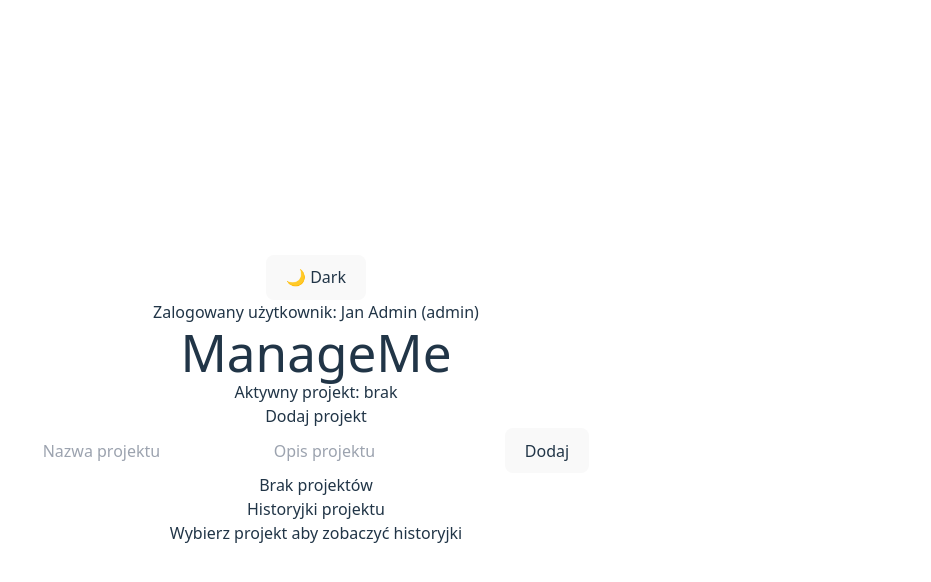
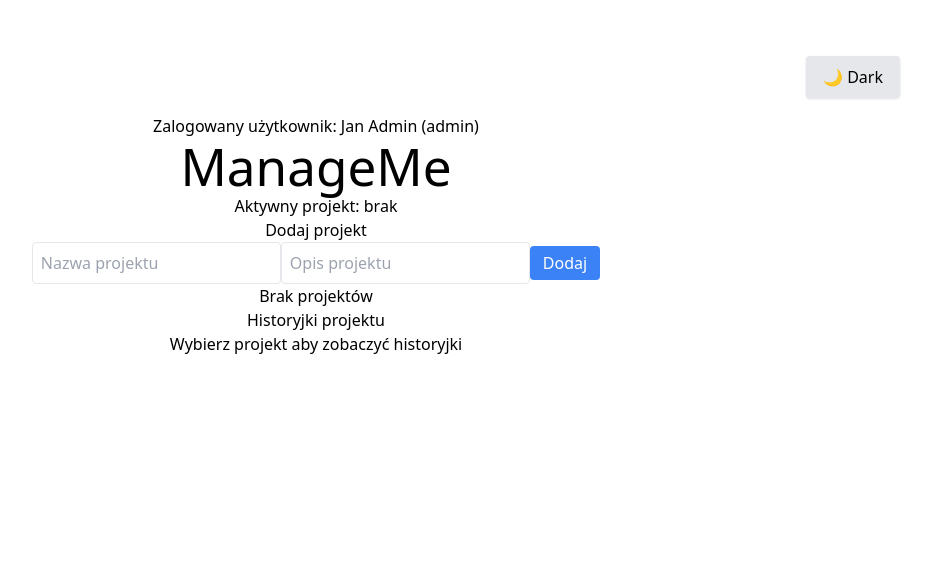
Before and after one commit to bednarsk1/programowanie-aplikacji-webowych, a React (Vite) app: page / in a window 1280 px wide. Shown: the top 582 px of the page, without its empty margins (324-1255 px from the left). Built offline with nearby package versions, Linux system fonts and the light colour scheme.

Commit message:
dark mode

```diff
--- a/src/App.tsx
+++ b/src/App.tsx
@@ -5,9 +5,9 @@ import { UserService } from "./api/UserService";
 import { ActiveProjectService } from "./api/ActiveProjectService";
 import { StoryService } from "./api/StoryService";
 import type { Story } from "./models/Story";
-import "./App.css";
 import { TaskService } from "./api/TaskService";
 import type { Task } from "./models/Task";
+import "./App.css";
 
 function App() {
   const [projects, setProjects] = useState<Project[]>([]);
@@ -36,13 +36,6 @@ function App() {
   const [activeStoryId, setActiveStoryId] = useState<string | null>(null);
   const [selectedUserId, setSelectedUserId] = useState<string>("");
   const [darkMode, setDarkMode] = useState(false);
-  useEffect(() => {
-    if (darkMode) {
-      document.documentElement.classList.add("dark");
-    } else {
-      document.documentElement.classList.remove("dark");
-    }
-  }, [darkMode]);
 
   useEffect(() => {
     if (!activeProjectId) return;
@@ -62,6 +55,14 @@ function App() {
     const storedProjects = ProjectService.getAll();
     setProjects(storedProjects);
   }, []);
+
+  useEffect(() => {
+    if (darkMode) {
+      document.documentElement.classList.add("dark");
+    } else {
+      document.documentElement.classList.remove("dark");
+    }
+  }, [darkMode]);
 
   const handleAddProject = () => {
     if (!name.trim() || !description.trim()) return;
--- a/src/index.css
+++ b/src/index.css
@@ -1,21 +1,6 @@
 @tailwind base;
 @tailwind components;
 @tailwind utilities;
-
-:root {
-  font-family: system-ui, Avenir, Helvetica, Arial, sans-serif;
-  line-height: 1.5;
-  font-weight: 400;
-
-  color-scheme: light dark;
-  color: rgba(255, 255, 255, 0.87);
-  background-color: #242424;
-
-  font-synthesis: none;
-  text-rendering: optimizeLegibility;
-  -webkit-font-smoothing: antialiased;
-  -moz-osx-font-smoothing: grayscale;
-}
 
 a {
   font-weight: 500;
@@ -28,10 +13,9 @@ a:hover {
 
 body {
   margin: 0;
-  display: flex;
-  place-items: center;
   min-width: 320px;
   min-height: 100vh;
+  display: block;
 }
 
 h1 {
@@ -58,15 +42,12 @@ button:focus-visible {
   outline: 4px auto -webkit-focus-ring-color;
 }
 
-@media (prefers-color-scheme: light) {
-  :root {
-    color: #213547;
-    background-color: #ffffff;
-  }
-  a:hover {
-    color: #747bff;
-  }
-  button {
-    background-color: #f9f9f9;
-  }
+html,
+body,
+#root {
+  height: 100%;
 }
+
+body {
+  @apply bg-white text-black dark:bg-gray-900 dark:text-white;
+}
--- a/tailwind.config.js
+++ b/tailwind.config.js
@@ -1,8 +1,9 @@
 /** @type {import('tailwindcss').Config} */
 export default {
-  content: [],
+  content: ["./index.html", "./src/**/*.{js,ts,jsx,tsx}"],
+  darkMode: "class",
   theme: {
     extend: {},
   },
   plugins: [],
-}
+};
```
